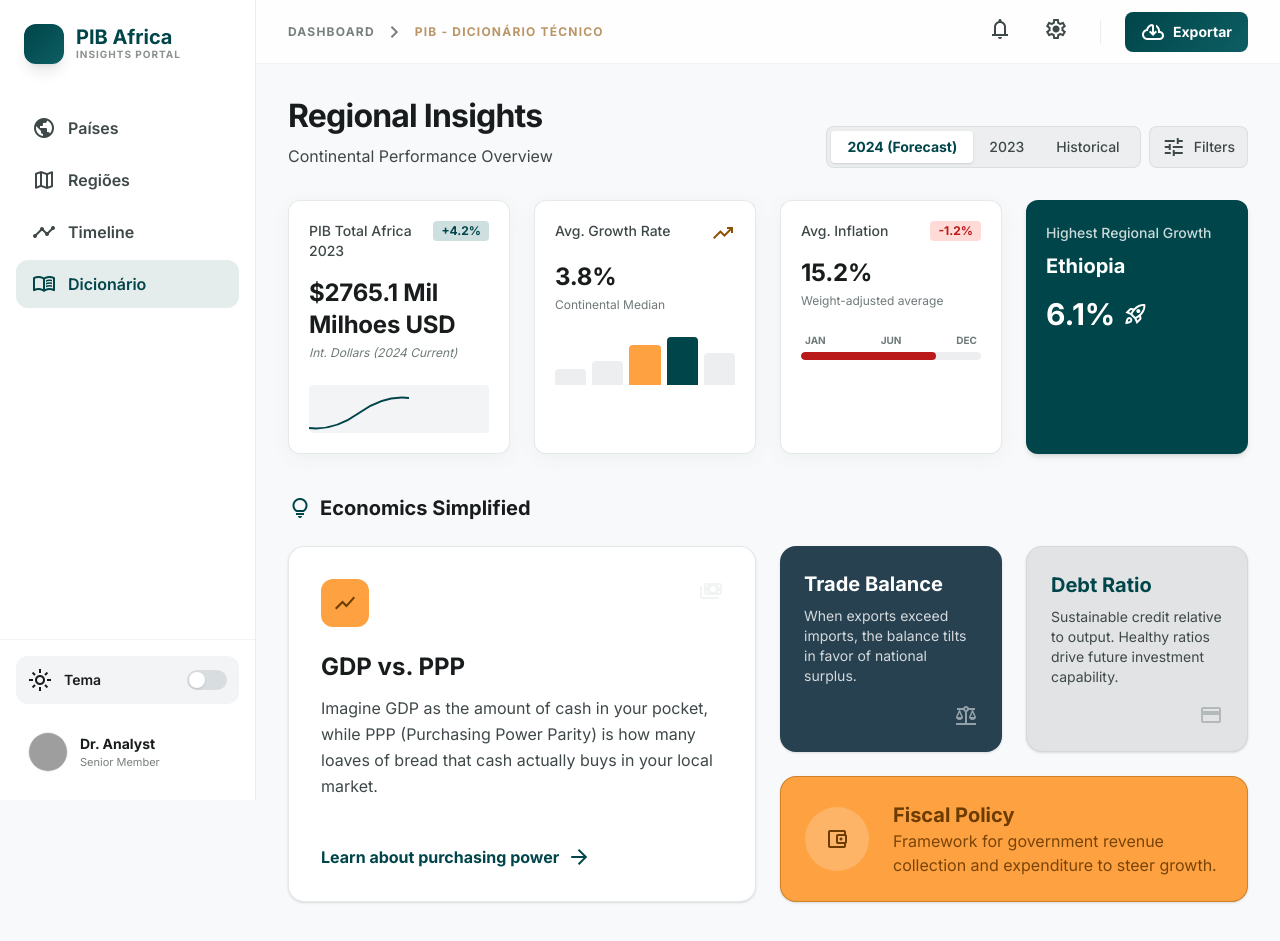
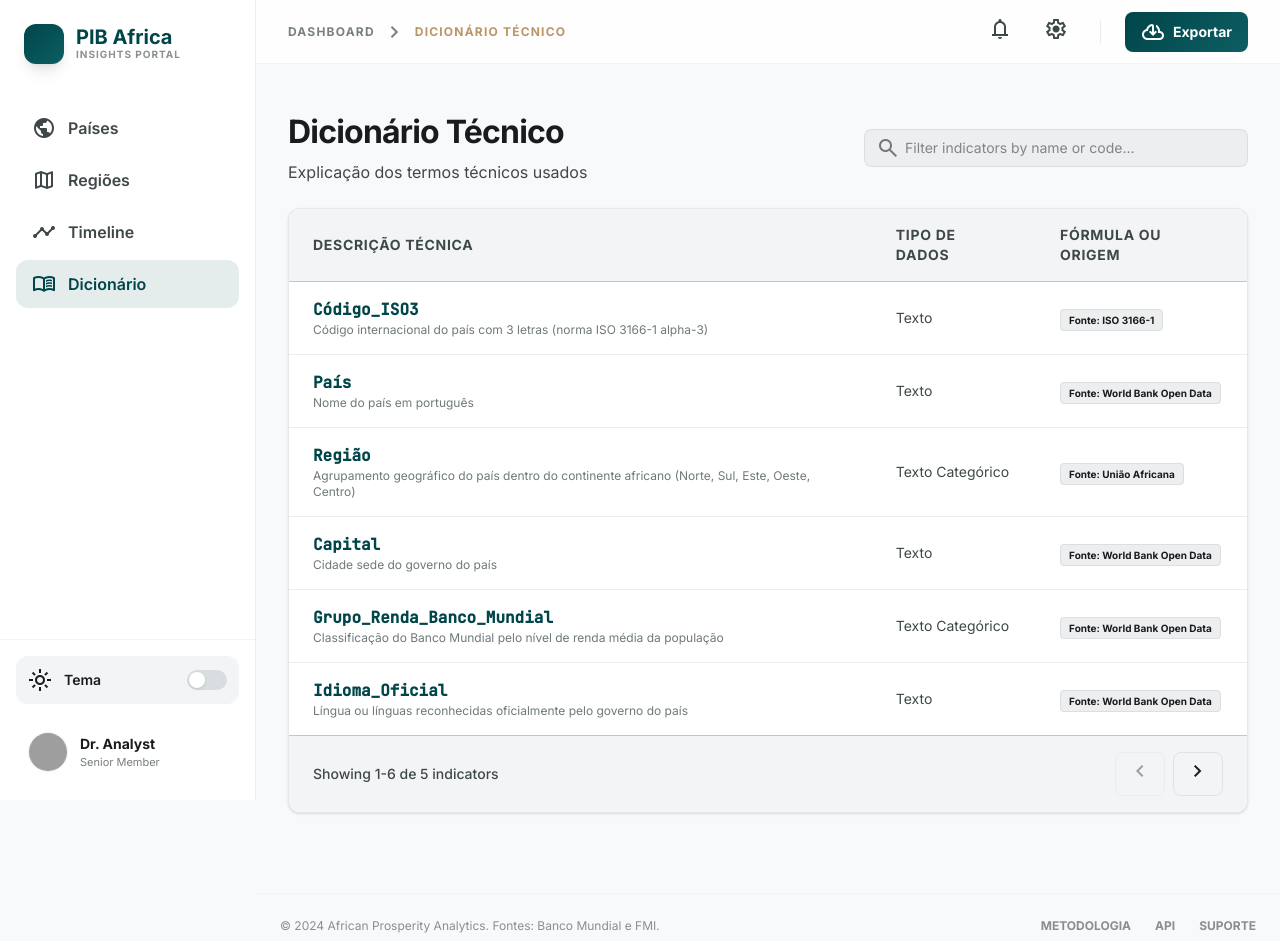
Before and after one commit to Adowalma/african-pib, an Angular app: page /dicionario in a window 1280 px wide. Shown: the top 941 px of the page. Built offline with nearby package versions, Linux system fonts and the light colour scheme; grey boxes are pictures that could not be loaded.

Commit message:
feat: added reusable pagination component at dictionary

```diff
--- a/src/app/app.routes.ts
+++ b/src/app/app.routes.ts
@@ -9,5 +9,5 @@ export const routes: Routes = [
   { path: 'paises', component: Countries, title: 'PIB por países' },
   { path: 'regional', component: Regional, title: 'PIB por Regiões' },
   { path: 'temporal', component: Timeline, title: 'PIB por linha Temporal' },
-  { path: 'dicionario', component: Dictionary, title: 'PIB - Dicionário Técnico' },
+  { path: 'dicionario', component: Dictionary, title: 'Dicionário Técnico' },
 ];
--- a/src/app/pages/dictionary/dictionary.html
+++ b/src/app/pages/dictionary/dictionary.html
@@ -1,106 +1,10 @@
 <div class="p-8 grid grid-cols-12 gap-6 w-full mx-auto">
-  <!-- Dashboard Header (Span 12) -->
-  <div class="col-span-12 flex flex-col md:flex-row md:items-end justify-between gap-4 mb-2">
+  <!-- <app-kpi class="col-span-12"></app-kpi> -->
 
-    <app-title title=" Regional Insights" subTitle="Continental Performance Overview"></app-title>
-
-    <div class="flex gap-2">
-      <div class="flex bg-surface-container p-1 rounded-lg border border-outline-variant/40">
-        <button
-          class="px-4 py-1.5 bg-surface-container-lowest dark:bg-primary-container/20 dark:text-primary-fixed shadow-sm rounded text-label-md font-bold text-primary">2024
-          (Forecast)</button>
-        <button
-          class="px-4 py-1.5 text-on-surface-variant text-label-md font-medium hover:text-on-surface transition-colors">2023</button>
-        <button
-          class="px-4 py-1.5 text-on-surface-variant text-label-md font-medium hover:text-on-surface transition-colors">Historical</button>
-      </div>
-      <button
-        class="px-3 py-1.5 bg-surface-container rounded-lg border border-outline-variant/40 flex items-center gap-2 text-on-surface-variant hover:text-on-surface hover:bg-surface-container-high transition-colors">
-        <span class="material-symbols-outlined text-sm">tune</span>
-        <span class="text-label-md font-medium">Filters</span>
-      </button>
-    </div>
-  </div>
-
-  <app-kpi class="col-span-12"></app-kpi>
-
-  <!-- Economics Simplified (Span 12) -->
-  <div class="col-span-12 mt-4">
-    <h3 class="text-headline-sm font-bold text-on-surface mb-6 flex items-center gap-2">
-      <span class="material-symbols-outlined text-primary dark:text-primary-fixed">lightbulb</span>
-      Economics Simplified
-    </h3>
-    <div class="grid grid-cols-12 gap-6">
-      <!-- GDP vs PPP (Span 6) -->
-      <div
-        class="col-span-12 lg:col-span-6 bg-surface-container-lowest rounded-2xl p-8 border border-outline-variant/40 flex flex-col justify-between relative group overflow-hidden shadow-sm">
-        <div
-          class="absolute top-0 right-0 p-8 text-surface-container-high dark:text-surface-container transition-transform group-hover:scale-110 opacity-50">
-          <span class="material-symbols-outlined text-[100px]"
-            style="font-variation-settings: 'FILL' 1;">payments</span>
-        </div>
-        <div class="relative z-10">
-          <div class="w-12 h-12 bg-secondary-container rounded-xl flex items-center justify-center mb-6">
-            <span class="material-symbols-outlined text-on-secondary-container">show_chart</span>
-          </div>
-          <h4 class="text-headline-md font-bold text-on-surface mb-3">GDP vs. PPP</h4>
-          <p class="text-body-md text-on-surface-variant max-w-md leading-relaxed">
-            Imagine GDP as the amount of cash in your pocket, while PPP (Purchasing Power Parity) is how many
-            loaves of bread that cash actually buys in your local market.
-          </p>
-        </div>
-        <button
-          class="mt-8 w-fit flex items-center gap-2 text-primary dark:text-primary-fixed font-bold hover:gap-4 transition-all group/btn relative z-10">
-          Learn about purchasing power
-          <span
-            class="material-symbols-outlined group-hover/btn:translate-x-1 transition-transform">arrow_forward</span>
-        </button>
-      </div>
-      <!-- Mini Bento (Span 6) -->
-      <div class="col-span-12 lg:col-span-6 grid grid-cols-2 gap-6">
-        <div
-          class="bg-tertiary dark:bg-tertiary-container text-on-tertiary dark:text-on-tertiary-container rounded-2xl p-6 flex flex-col justify-between shadow-sm">
-          <div>
-            <h4 class="text-headline-sm font-bold">Trade Balance</h4>
-            <p class="text-sm opacity-80 mt-2">When exports exceed imports, the balance tilts in favor of national
-              surplus.</p>
-          </div>
-          <div class="mt-4 flex justify-end">
-            <span class="material-symbols-outlined text-4xl opacity-50">balance</span>
-          </div>
-        </div>
-        <div
-          class="bg-surface-container-highest dark:bg-surface-container rounded-2xl p-6 flex flex-col justify-between border border-outline-variant/40 hover:bg-surface-container-high dark:hover:bg-outline-variant/10 transition-colors shadow-sm">
-          <div>
-            <h4 class="text-headline-sm font-bold text-primary dark:text-primary-fixed">Debt Ratio</h4>
-            <p class="text-sm text-on-surface-variant mt-2">Sustainable credit relative to output. Healthy ratios
-              drive future investment capability.</p>
-          </div>
-          <div class="mt-4 flex justify-end">
-            <span class="material-symbols-outlined text-4xl text-outline opacity-40">credit_card</span>
-          </div>
-        </div>
-        <div
-          class="col-span-2 bg-secondary-container rounded-2xl p-6 flex items-center gap-6 border border-secondary/40 shadow-sm">
-          <div class="w-16 h-16 rounded-full bg-white/20 flex items-center justify-center shrink-0">
-            <span class="material-symbols-outlined text-4xl text-on-secondary-container">account_balance_wallet</span>
-          </div>
-          <div>
-            <h4 class="text-headline-sm font-bold text-on-secondary-container">Fiscal Policy</h4>
-            <p class="text-body-md text-on-secondary-container opacity-90">Framework for government revenue
-              collection and expenditure to steer growth.</p>
-          </div>
-        </div>
-      </div>
-    </div>
-  </div>
   <!-- Technical Dictionary (Span 12) -->
   <div class="col-span-12 mt-4">
     <div class="flex flex-col md:flex-row justify-between items-center mb-6 gap-4">
-      <h3 class="text-headline-sm font-bold text-on-surface flex items-center gap-2 self-start">
-        <span class="material-symbols-outlined text-primary dark:text-primary-fixed">menu_book</span>
-        Technical Dictionary
-      </h3>
+      <app-title title="Dicionário Técnico" subTitle="Explicação dos termos técnicos usados"></app-title>
       <div class="w-full md:w-96 relative">
         <span class="absolute left-3 top-1/2 -translate-y-1/2 material-symbols-outlined text-outline">search</span>
         <input
@@ -121,7 +25,7 @@
             </tr>
           </thead>
           <tbody class="divide-y divide-outline-variant/30">
-            @for (item of dictionaryData; track $index) {
+            @for (item of paginatedData(); track $index) {
             <tr
               class="zebra-row hover:bg-surface-container/50 dark:hover:bg-white/5 transition-colors cursor-pointer group">
               <!-- <td class="px-6 py-4 font-label-md text-primary dark:text-primary-fixed font-bold"></td> -->
@@ -143,21 +47,8 @@
           </tbody>
         </table>
       </div>
-      <div
-        class="bg-surface-container-low dark:bg-surface-container-lowest px-6 py-4 flex justify-between items-center border-t border-outline-variant">
-        <p class="text-sm font-medium text-on-surface-variant">Showing 1-4 of 128 indicators</p>
-        <div class="flex gap-2">
-          <button
-            class="px-3 py-1.5 border border-outline-variant/40 rounded-lg hover:bg-surface-container dark:hover:bg-outline-variant/10 transition-colors disabled:opacity-40"
-            disabled="">
-            <span class="material-symbols-outlined text-sm">chevron_left</span>
-          </button>
-          <button
-            class="px-3 py-1.5 border border-outline-variant/40 rounded-lg hover:bg-surface-container dark:hover:bg-outline-variant/10 transition-colors">
-            <span class="material-symbols-outlined text-sm">chevron_right</span>
-          </button>
-        </div>
-      </div>
+      <app-pagination [extendedStyle]="true" [totalPage]="totalPages()" [page]="page()" (pageChange)="page.set($event)"
+        [end]="end" [start]="start + 1"></app-pagination>
     </div>
   </div>
 </div>
--- a/src/app/pages/dictionary/dictionary.ts
+++ b/src/app/pages/dictionary/dictionary.ts
@@ -1,14 +1,29 @@
-import { Component } from '@angular/core';
-import { Kpi } from './kpi/kpi';
+import { Component, computed, signal } from '@angular/core';
 import { Dicionario } from '../../services/dictionary.json';
 import { Title } from '../../shared/components/title/title';
+import { Pagination } from '../../shared/components/pagination/pagination';
 
 @Component({
   selector: 'app-dictionary',
-  imports: [Kpi, Title],
+  imports: [Title, Pagination],
   templateUrl: './dictionary.html',
   styleUrl: './dictionary.css',
 })
 export class Dictionary {
-  dictionaryData = Dicionario;
+  dictionaryData = signal(Dicionario);
+
+  page = signal(1);
+  pageSize = 6;
+
+  start: number = 0;
+  end: number = 0;
+
+  totalPages = computed(() => Math.ceil(this.dictionaryData().length / this.pageSize));
+
+  paginatedData = computed(() => {
+    this.start = (this.page() - 1) * this.pageSize;
+    this.end = this.start + this.pageSize;
+
+    return this.dictionaryData().slice(this.start, this.end);
+  });
 }
--- a/src/app/shared/components/pagination/pagination.html
+++ b/src/app/shared/components/pagination/pagination.html
@@ -1,3 +1,23 @@
+@if (extendedStyle()) {
+<div
+  class="bg-surface-container-low dark:bg-surface-container-lowest px-6 py-4 flex justify-between items-center border-t border-outline-variant">
+  <p class="text-sm font-medium text-on-surface-variant">Showing {{start()}}-{{end()}} de {{totalPage()}} indicators</p>
+  <div class="flex gap-2">
+    <button
+      class="px-3 py-1.5 border border-outline-variant/40 rounded-lg hover:bg-surface-container dark:hover:bg-outline-variant/10 transition-colors disabled:opacity-40"
+      (click)="pageChange.emit(page() - 1)" [disabled]="page()=== 1">
+      <span class="material-symbols-outlined text-sm">chevron_left</span>
+    </button>
+    <button
+      class="px-3 py-1.5 border border-outline-variant/40 rounded-lg hover:bg-surface-container dark:hover:bg-outline-variant/10 transition-colors disabled:opacity-40"
+      (click)="pageChange.emit(page() + 1)" [disabled]="page() === totalPage()">
+      <span class="material-symbols-outlined text-sm">chevron_right</span>
+    </button>
+  </div>
+</div>
+}
+
+@else {
 <div class="flex gap-2">
   <button class="p-2 bg-white dark:bg-inverse-surface shadow-sm rounded-md text-primary"
     (click)="pageChange.emit(page() - 1)" [disabled]="page()=== 1">Prev</button>
@@ -8,5 +28,5 @@
 
   <button class="p-2 bg-white dark:bg-inverse-surface shadow-sm rounded-md text-primary"
     (click)="pageChange.emit(page() + 1)" [disabled]="page()=== totalPage()">Next</button>
-
 </div>
+}
--- a/src/app/shared/components/pagination/pagination.ts
+++ b/src/app/shared/components/pagination/pagination.ts
@@ -7,8 +7,12 @@ import { Component, input, output } from '@angular/core';
   styleUrl: './pagination.css',
 })
 export class Pagination {
+  extendedStyle = input(false);
   page = input(1);
   totalPage = input(1);
+
+  start = input<number>();
+  end = input<number>();
 
   pageChange = output<number>();
 
```
